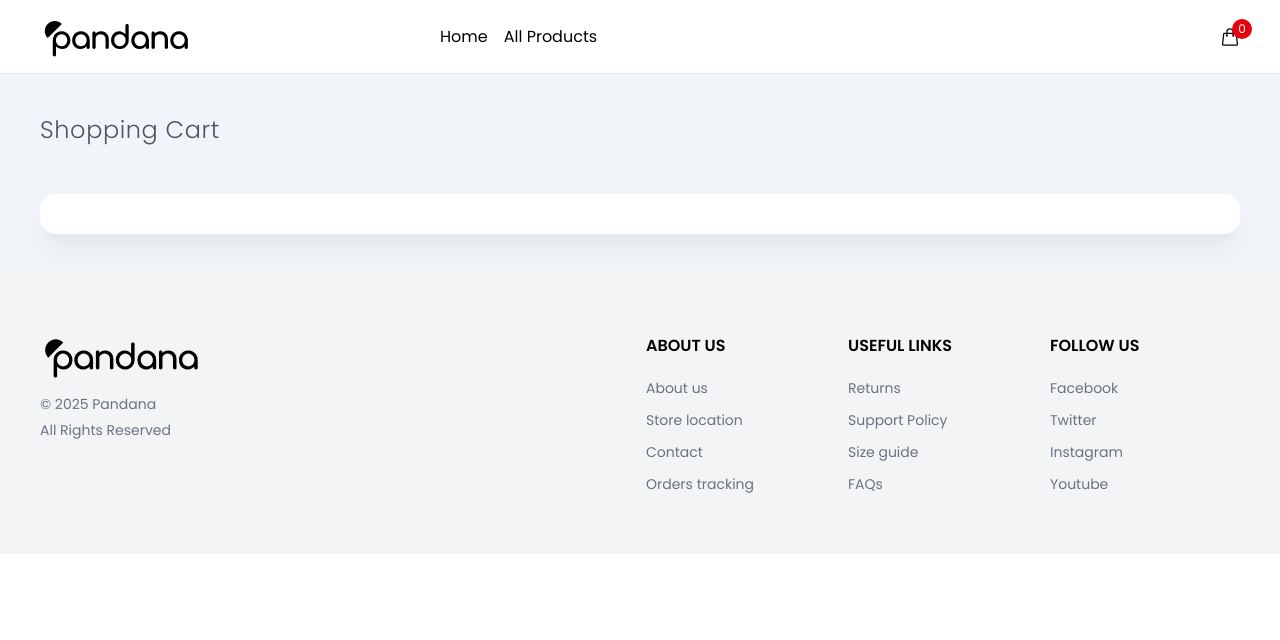
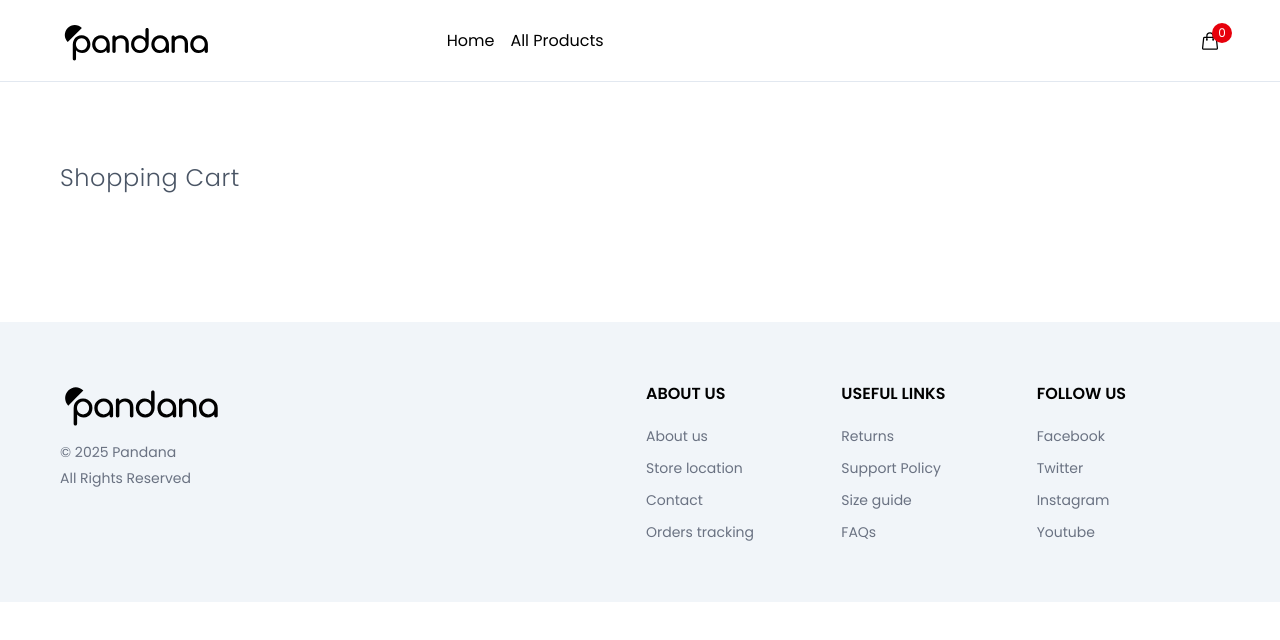
Before and after one commit to SiminDev/Pandana, a React (Vite) app: page /cart in a window 1280 px wide. Shown: the top 640 px of the page. Built offline with nearby package versions, Linux system fonts and the light colour scheme.

Commit message:
changes page padding

```diff
--- a/src/components/Footer.tsx
+++ b/src/components/Footer.tsx
@@ -1,6 +1,6 @@
 function Footer() {
   return (
-    <footer className="bg-gray-100 px-10 py-15">
+    <footer className="bg-slate-100 px-15 py-15">
       <div className="grid grid-cols-6 gap-3">
         <div className="col-span-3 flex flex-col">
           <img src="/assets/logo-black.svg" className="w-40 mb-4" />
--- a/src/components/Navbar.tsx
+++ b/src/components/Navbar.tsx
@@ -5,7 +5,7 @@ import { useCartContext } from "../context/cartContext";
 function Navbar() {
   const { cartQty } = useCartContext();
   return (
-    <div className="px-10 py-4 grid grid-cols-3 items-center border-b border-b-slate-200">
+    <div className="px-15 py-5 grid grid-cols-3 items-center border-b border-b-slate-200">
       <div className="">
         <img src="/assets/logo-black.svg" />
       </div>
--- a/src/components/cartItem/CartItem.tsx
+++ b/src/components/cartItem/CartItem.tsx
@@ -22,8 +22,8 @@ export default function CartItem({ id, qty }: CartItem) {
   }, []);
 
   return (
-    <div className="grid grid-cols-6 justify-items-center items-center border-b py-4 border-gray-300">
-      <img className="rounded-2xl h-52" src={product?.image} />
+    <div className="grid grid-cols-6 justify-items-center items-center rounded-2xl py-4 border-gray-300 bg-slate-100">
+      <img className="rounded-2xl h-40" src={product?.image} />
       <p className="col-span-2 text-gray-800 font-medium">{product?.title}</p>
       <div className="flex gap-2.5">
         <button
--- a/src/pages/allProducts/AllProducts.tsx
+++ b/src/pages/allProducts/AllProducts.tsx
@@ -12,7 +12,7 @@ function AllProducts() {
     });
   });
   return (
-    <div className="px-10 py-10">
+    <div className="px-15 py-20">
       <div className=" grid grid-cols-4 gap-6">
         {products.map((item) => (
           <Link key={item.id} to={`/product/${item.id}`}>
--- a/src/pages/cart/Cart.tsx
+++ b/src/pages/cart/Cart.tsx
@@ -4,11 +4,11 @@ import { useCartContext } from "../../context/cartContext";
 export default function Cart() {
   const { cartItems } = useCartContext();
   return (
-    <div className="px-10 py-10 bg-slate-100">
+    <div className="px-15 py-20">
       <h2 className="text-2xl mb-12 font-light text-gray-600 tracking-wide">
         Shopping Cart
       </h2>
-      <div className=" bg-white shadow-xl shadow-gray-200 rounded-2xl p-5">
+      <div className="flex flex-col gap-2.5">
         {cartItems.map((item) => (
           <CartItem {...item} />
         ))}
--- a/src/pages/home/Home.tsx
+++ b/src/pages/home/Home.tsx
@@ -13,10 +13,10 @@ function Home() {
   });
   return (
     <>
-      <div className="flex px-10 py-10 bg-slate-100">
+      <div className="flex px-15 py-10 bg-slate-100">
         <Slider />
       </div>
-      <section className="px-10 py-10">
+      <section className="px-15 py-20">
         <h2 className="text-2xl mb-12 font-light text-gray-600 tracking-wide">
           Newest Arrivals
         </h2>
--- a/src/pages/product/Product.tsx
+++ b/src/pages/product/Product.tsx
@@ -19,7 +19,7 @@ function Product() {
     });
   }, []);
   return (
-    <div className="bg-slate-100 px-10 py-20">
+    <div className="bg-slate-50 px-15 py-20">
       <div className="grid grid-cols-2 gap-10">
         <div className="p-10 rounded-2xl bg-white flex justify-center align-middle min-h-120">
           <img className="w-2/3 object-contain" src={product?.image} />
```
